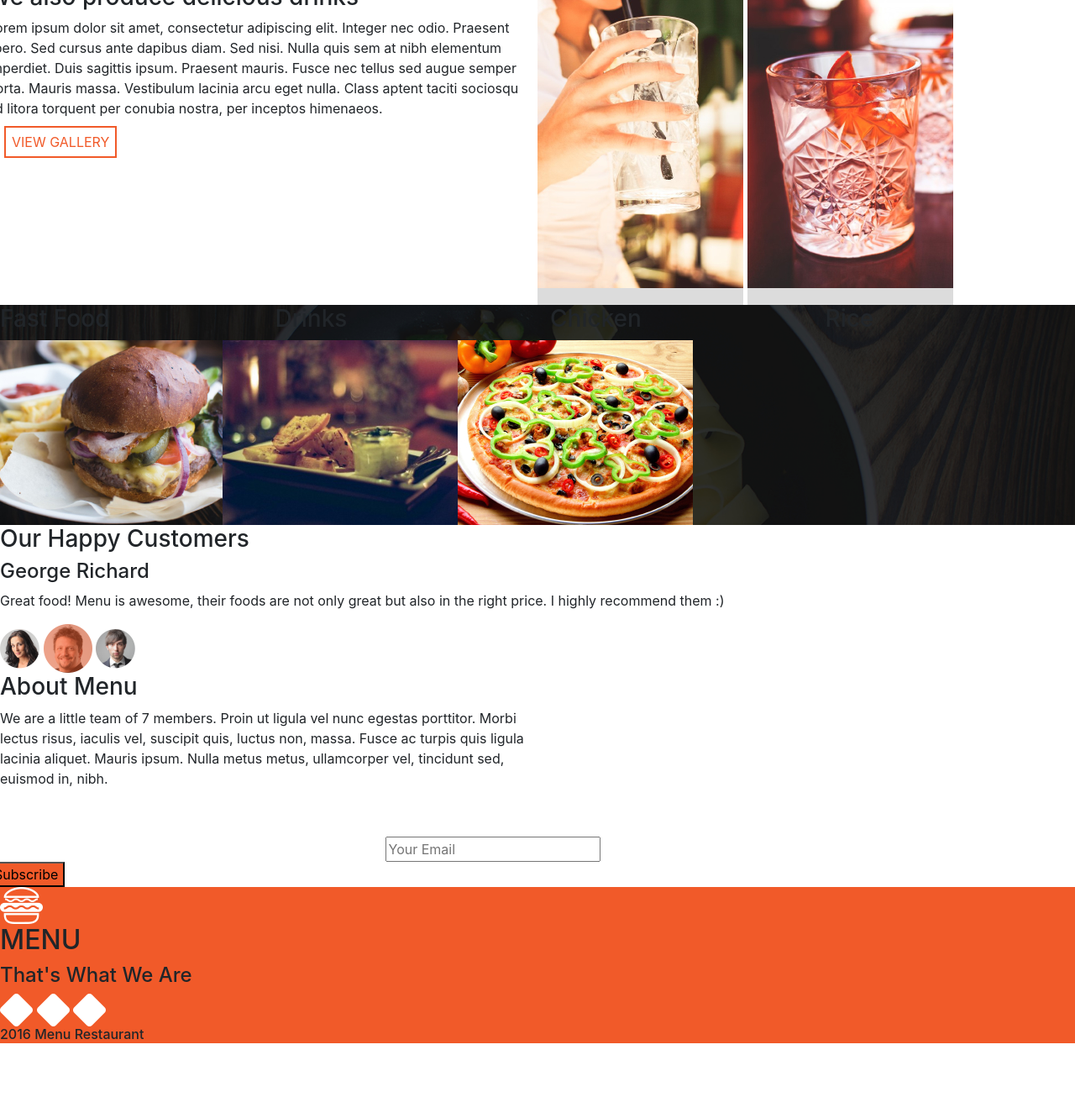
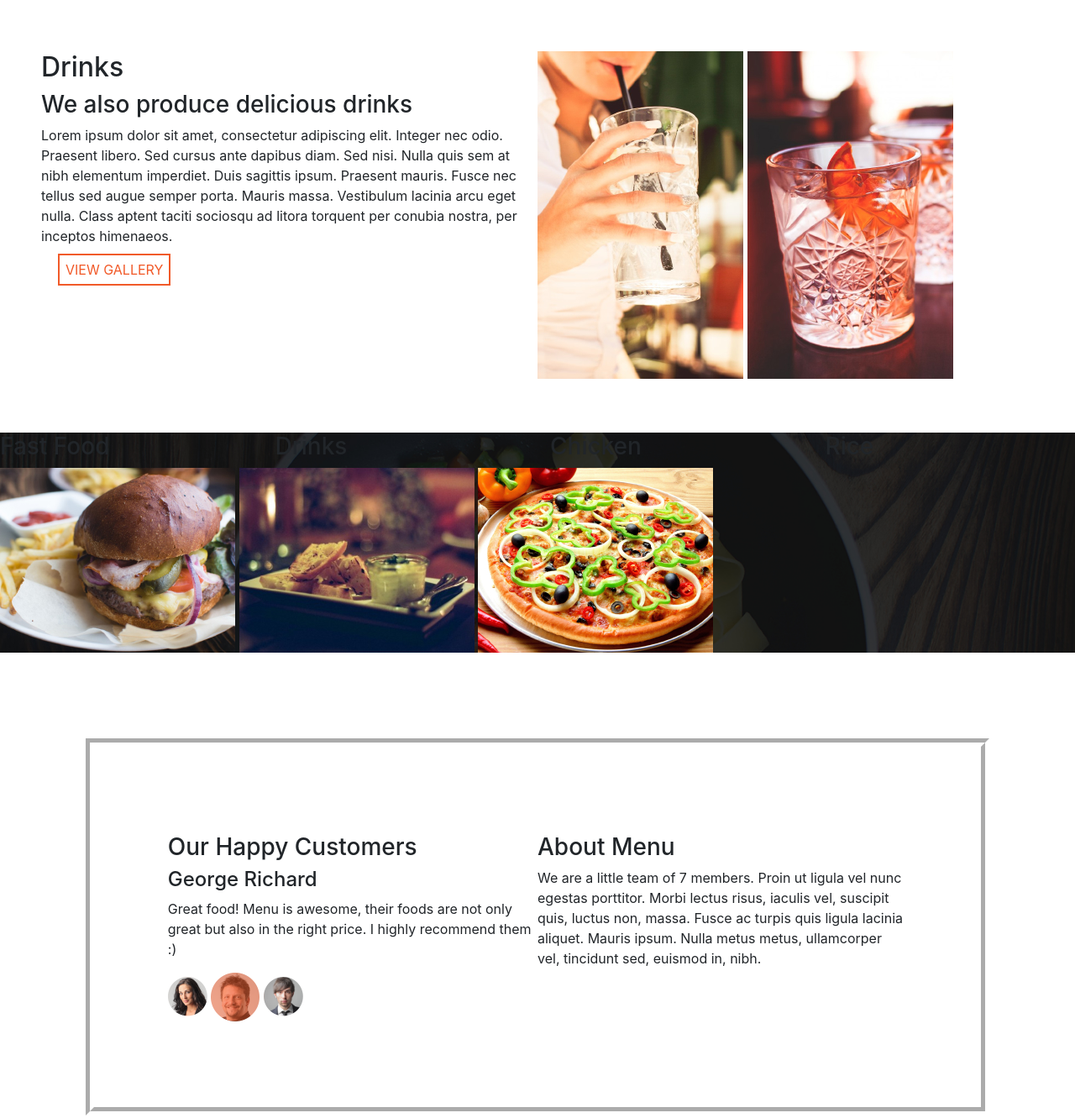
Before and after one commit to Ashleyzawadi/anitaskitchen, a plain HTML site: page index.html in a window 1280 px wide. Shown: the part 1170-2501 px from the top of the page at 84% size. Before the commit the page ends 2420 px from the top, so only its background shows below. Drawn offline with Linux system fonts and the light colour scheme; a web font is replaced by a local one.

Commit message:
Layout Make more changes to the layout

```diff
--- a/css/styles.css
+++ b/css/styles.css
@@ -16,7 +16,7 @@
      margin-bottom: 0;
 }
 #happyhour{
-  background-color: #dcdcdc;
+  background-color: #DCDCDC;
   height: 50%;
   margin: 0;
   padding: 0;
@@ -35,25 +35,18 @@
   padding: 0;
   border: 0;
 }
-.party p{
-  margin: 0;
-  padding: 0;
-  border: 0;
+.article {
+  margin: 5%;
 }
 .col-md-6{
        margin: 0;
        padding: 0;
 }
-.col-md-6 img{
-  border-left: solid 20px;
-  border-right: solid 20px;
-
-}
-#drinks{
-  border-top: solid 20px 	#DCDCDC;
-  border-bottom: solid 20px 	#DCDCDC;
-  border-left: 0;
-  border-right: 0;
+.customer {
+  margin: 8%;
+  padding: 8%;
+  border: inset 10px #fff;
+  border-style: groove;
 }
 
 .nav-item{
@@ -62,21 +55,42 @@
           padding: 7px;
           margin: 20px;
 }
+
 .gallery {
   background-image: url(../images/backgrounds/foodsBg.jpg);
   background-repeat: repeat;
   background-size: cover;
-  height: vh;
 }
 
+.row p h3 h2 a {
+  margin: 10%;
+}
 
 }
+.gallery h3 {
+  background-color: #DCDCDC;
+  margin-top:1%;
+  border-left: solid 0.5px #000;
+  border-right: solid 0.5px #000;
+}
+
+.customer{
+       background-color: #fff;
+}
+
 .email {
-        background-image: url(../images/backgrounds/subscribe.jpg);
-        background-repeat: repeat;
-        background-size: cover;
-        height: vh;
+  background-image: url(../images/backgrounds/subscribe.jpg);
+  background-repeat: repeat;
+  background-size: cover;
+  height: 5%;
+  color: #fff;
 }
+.subscribe{
+  display:inline-block;
+  margin: 5%;
+  border-radius: 10px;
+}
+
 .email h3 {
   color: #fff;
 }
@@ -85,4 +99,11 @@ button {
 }
 .footer {
   background-color:  #F15A29;
+  color: #fff;
 }
+#links {
+  margin-left: 30%;
+  margin-right: 30%;
+  color: #fff;
+
+}
--- a/index.html
+++ b/index.html
@@ -12,7 +12,7 @@
   </head>
 
   <body>
-    <div class="header">
+    <header class="header">
       <a href = ><img src="images/burgericon.png"></a>
       <img src="images/logoBig.png" class="col-md-4">
       <div class="container">
@@ -27,23 +27,23 @@
           <h3 class="col-md-4"> We Provide The Best Food At The <strong>Right Price</strong> </h3>
         </div>
       </div>
-    </div>
+    </header>
 
     <!--logo-->
-    <div class="banner">
+    <section class="banner">
       <!--breakfast lunch links-->
       <div class = "row">
         <div class = "col-md-3">
             <p id= "happyhour">Happy Hour</p>
             <p id= "partytime">Party Time</p>
-        </div>
-          <img src="images/foodtop/breakfast.jpg" class="col-md-3">
+        </div><!--
+        --><img src="images/foodtop/breakfast.jpg" class="col-md-3">
           <img src="images/foodtop/lunch.jpg" class="col-md-3">
           <img src="images/foodtop/dinner.jpg" class="col-md-3">
       </div>
-    </div>
+    </section>
+    <main class = "article">
       <div class="row">
-
       <!--fastfood gallery-->
       <!--fast dood and drinks description-->
         <div class="col-md-6">
@@ -58,7 +58,8 @@
         <a href="gallery.html" class="nav-item"> VIEW GALLERY</a>
       </div>
     </div>
-
+  </main>
+    <section class = "article">
       <div class="row">
         <div class="col-md-6">
           <h2>Drinks</h2>
@@ -68,31 +69,30 @@
           <a href="gallery.html" class="nav-item">VIEW GALLERY</a>
         </div>
       <div class="col-md-6">
-        <img id="drinks" src="images/drink1.jpg">
-        <img id="drinks" src="images/drink2.jpg">
+        <img  src="images/drink1.jpg">
+        <img  src="images/drink2.jpg">
       </div>
     </div>
+  </section>
 
-    <div class="gallery">
-
-      <!--pullout gallery-->
+    <section class="gallery">
       <div class="row">
         <h3 class="col-md-3">Fast Food</h3>
         <h3 class="col-md-3">Drinks</h3>
         <h3 class="col-md-3">Chicken</h3>
         <h3 class="col-md-3">Rice</h3>
-        <!--gallery menu-->
+      </div>
         <img src="images/fastfood/beefBurger.jpg">
         <img src="images/fastfood/chickenBurger.jpg">
         <img src="images/fastfood/chickenPizza.jpg">
-
       </div>
-    </div class="customer">
-    <!--happy customers & about menu-->
+    </section>
+    <section class = "customer">
+      <article class="row">
+        <div class = "col-md-6">
         <h3>Our Happy Customers</h3>
         <h4>George Richard</h4>
         <p>Great food! Menu is awesome, their foods are not only great but also in the right price. I highly recommend them :)</p>
-
         <img src="images/customers/p1.png">
         <img src="images/customers/p2.png">
         <img src="images/customers/p3.png">
@@ -103,29 +103,29 @@
             sed, euismod in, nibh.
         </p>
       </div>
-    <div class="email">
-      <div class="row">
+    </article>
+  </section>
 
+    <main class= "email">
         <h3>Get our daily food items delivered to your email</h3>
-        <div class="col-md-4">
+        <div class = "subscribe">
           <form>
             <input type="email" name="email-address" placeholder="Your Email">
           </form>
         </div>
-        <div class=c ol-md-4>
-          <button name="submit">Subscribe</button>
+        <div class = "subscribe">
+          <button name="submit" >Subscribe</button>
         </div>
-      </div>
-    </div>
-    <div class="footer">
-      <!--icon/menu/social media-links--->
+    </main>
+    <footer class="footer">
+      <div id= "links">
         <img src="images/footerlogos/logo_white.png">
         <h2>MENU</h2>
         <h4>That's What We Are</h4>
         <img src="images/footerlogos/facebook.png">
         <img src="images/footerlogos/pinterest.png">
         <img src="images/footerlogos/twitter.png">
-      <h6>2016 Menu Restaurant</h6>
+        <small>2016 Menu Restaurant</small>
       </div>
 
   </body>
```
Lines whose indentation alone changed are shown as unchanged.
